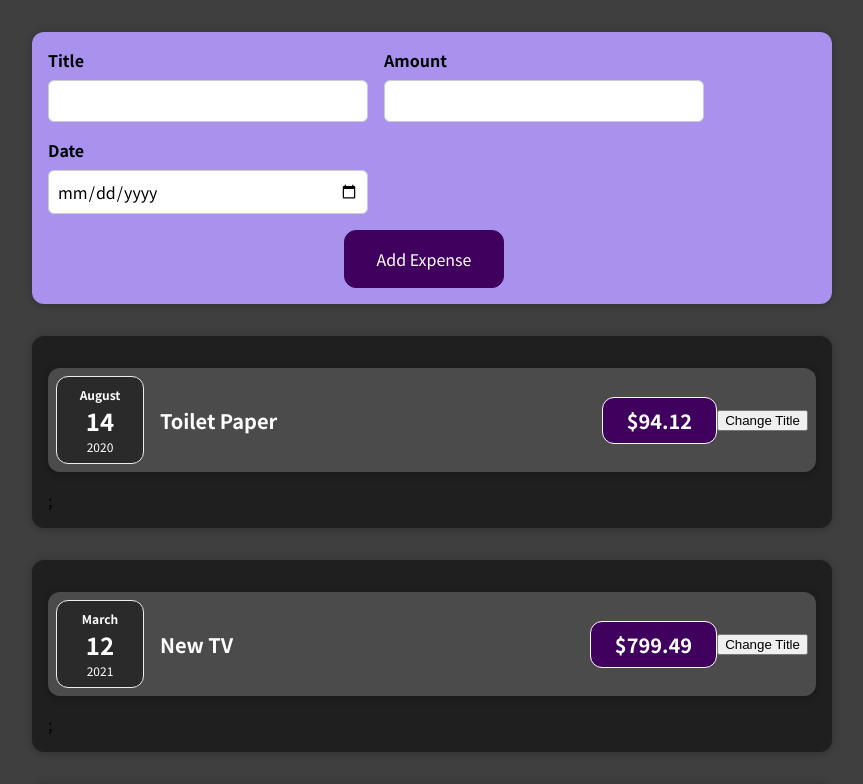
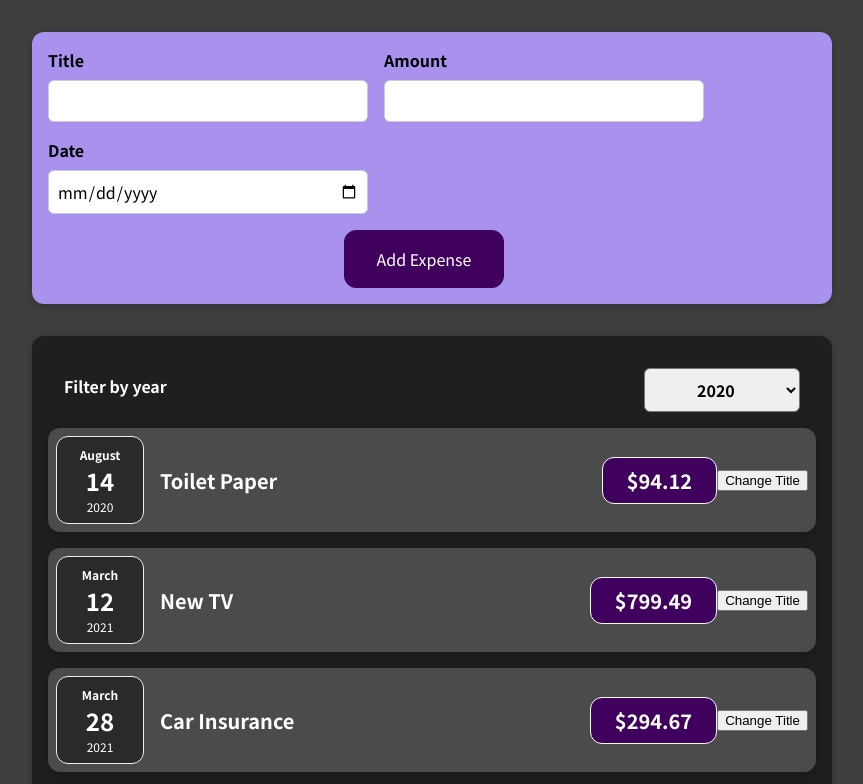
Before and after one commit to tutu-tonton/ExpenseTracker_Max, a React (Create React App) app: page / in a window 1280 px wide. Shown: the top 784 px of the page, without its empty margins (208-1071 px from the left). Built offline with nearby package versions, Linux system fonts and the light colour scheme.

Commit message:
assignment2 ExpenseFilterコンポーネント作成。ドロップダウンで年を選べる。onChangeイベントで値取得。

```diff
--- a/src/components/Expenses/Expenses.jsx
+++ b/src/components/Expenses/Expenses.jsx
@@ -1,16 +1,27 @@
-import React from 'react';
+import React, { useState } from 'react';
 import ExpenseItem from './ExpenseItem';
 import Card from '../UI/Card';
 import './Expenses.css';
+import ExpensesFilter from './ExpensesFilter';
 
 const Expenses = (props) => {
-	return props.items.map((item) => {
-		return (
+	const [filteredYear, setFilteredYear] = useState('2020');
+
+	const filterChangeHandler = (selectedYear) => {
+		setFilteredYear(selectedYear);
+	};
+
+	return (
+		<div>
 			<Card className="expenses">
-				<ExpenseItem key={item.id} title={item.title} amount={item.amount} date={item.date} />;
+				<ExpensesFilter selected={filteredYear} onChangeFilter={filterChangeHandler} />
+				<ExpenseItem title={props.items[0].title} amount={props.items[0].amount} date={props.items[0].date} />
+				<ExpenseItem title={props.items[1].title} amount={props.items[1].amount} date={props.items[1].date} />
+				<ExpenseItem title={props.items[2].title} amount={props.items[2].amount} date={props.items[2].date} />
+				<ExpenseItem title={props.items[3].title} amount={props.items[3].amount} date={props.items[3].date} />
 			</Card>
-		);
-	});
+		</div>
+	);
 };
 
 export default Expenses;
--- /dev/null
+++ b/src/components/Expenses/ExpensesFilter.css
@@ -0,0 +1,24 @@
+.expenses-filter {
+	color: white;
+	padding: 0 1rem;
+}
+
+.expenses-filter__control {
+	display: flex;
+	width: 100%;
+	align-items: center;
+	justify-content: space-between;
+	margin: 1rem 0;
+}
+
+.expenses-filter label {
+	font-weight: bold;
+	margin-bottom: 0.5rem;
+}
+
+.expenses-filter select {
+	font: inherit;
+	padding: 0.5rem 3rem;
+	font-weight: bold;
+	border-radius: 6px;
+}
--- /dev/null
+++ b/src/components/Expenses/ExpensesFilter.jsx
@@ -0,0 +1,24 @@
+import React from 'react';
+
+import './ExpensesFilter.css';
+
+const ExpensesFilter = (props) => {
+	const dropdownChangeHandler = (event) => {
+		props.onChangeFilter(event.target.value);
+	};
+	return (
+		<div className="expenses-filter">
+			<div className="expenses-filter__control">
+				<label>Filter by year</label>
+				<select value={props.selected} onChange={dropdownChangeHandler}>
+					<option value="2022">2022</option>
+					<option value="2021">2021</option>
+					<option value="2020">2020</option>
+					<option value="2019">2019</option>
+				</select>
+			</div>
+		</div>
+	);
+};
+
+export default ExpensesFilter;
```
Also changed, not shown: 1 other file (tests, documents, lock files or other folders).
